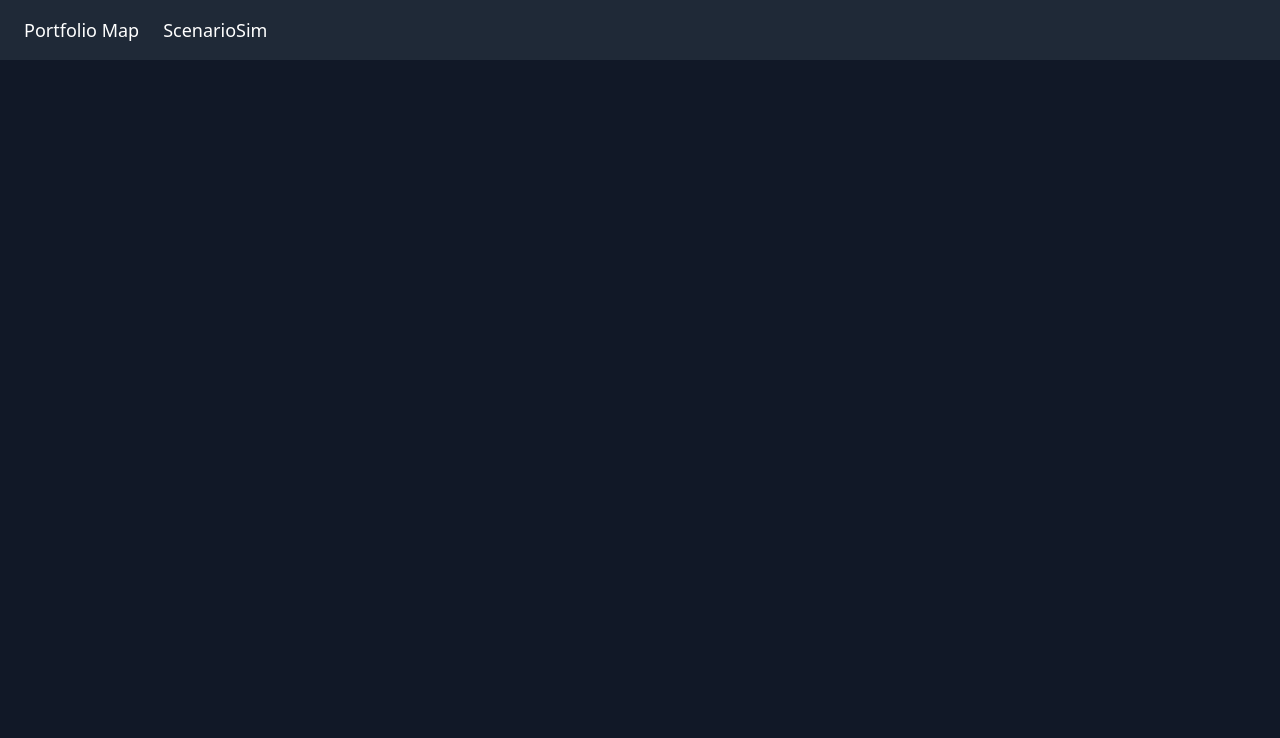
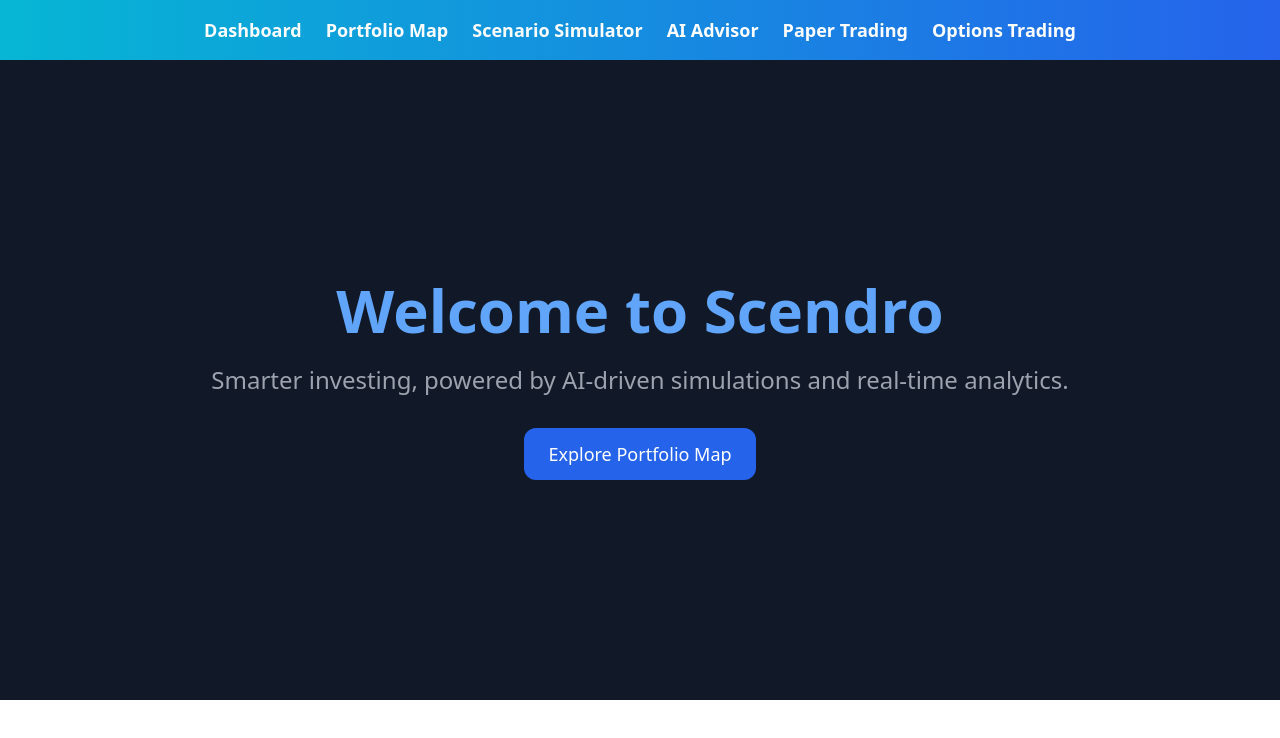
Before and after one commit to ShivamVashishtha/scendro-client, a React (Create React App) app: page / in a window 1280 px wide. Shown: the top 738 px of the page. Built offline with nearby package versions, Linux system fonts and the light colour scheme.

Commit message:
Sync latest updates

```diff
--- a/src/App.tsx
+++ b/src/App.tsx
@@ -6,16 +6,17 @@ import AIAdvisor from './pages/AIAdvisor';
 import PaperTrading from './pages/PaperTrading';
 import OptionsTrading from './pages/OptionsTrading';
 import { TradingProvider } from './context/TradingContext';
+import Navbar from './components/Navbar';
 
 function App() {
   return (
     <TradingProvider>
       <Router>
+        <Navbar />
         <Routes>
-          <Route path="/" element={<Dashboard />}>
-            <Route path="portfolio" element={<PortfolioMap />} />
-            <Route path="scenario" element={<ScenarioSim />} />
-          </Route>
+          <Route path="/" element={<Dashboard />} />
+          <Route path="/portfolio" element={<PortfolioMap />} />
+          <Route path="/scenario" element={<ScenarioSim />} />
           <Route path="/ai-advisor" element={<AIAdvisor />} />
           <Route path="/paper-trading" element={<PaperTrading />} />
           <Route path="/options" element={<OptionsTrading />} />
--- /dev/null
+++ b/src/components/Navbar.tsx
@@ -0,0 +1,14 @@
+import { Link } from 'react-router-dom';
+
+export default function Navbar() {
+  return (
+    <nav className="flex flex-wrap justify-center gap-6 p-4 bg-gradient-to-r from-cyan-500 to-blue-600 text-white font-semibold text-lg shadow-md">
+      <Link to="/" className="hover:underline">Dashboard</Link>
+      <Link to="/portfolio" className="hover:underline">Portfolio Map</Link>
+      <Link to="/scenario" className="hover:underline">Scenario Simulator</Link>
+      <Link to="/ai-advisor" className="hover:underline">AI Advisor</Link>
+      <Link to="/paper-trading" className="hover:underline">Paper Trading</Link>
+      <Link to="/options" className="hover:underline">Options Trading</Link>
+    </nav>
+  );
+}
--- a/src/pages/Dashboard.tsx
+++ b/src/pages/Dashboard.tsx
@@ -1,19 +1,15 @@
-import { Outlet, Link } from 'react-router-dom';
-
 export default function Dashboard() {
   return (
-    <div className="min-h-screen bg-gray-900 text-white">
-      <nav className="bg-gray-800 px-6 py-4 flex gap-6 text-lg font-medium">
-        <Link to="/portfolio" className="text-white hover:text-blue-400 transition">
-          Portfolio Map
-        </Link>
-        <Link to="/scenario" className="text-white hover:text-blue-400 transition">
-          ScenarioSim
-        </Link>
-      </nav>
-      <main className="p-6">
-        <Outlet />
-      </main>
+    <div className="flex flex-col items-center justify-center min-h-[80vh] text-center px-6 bg-gray-900 text-white">
+      <h1 className="text-4xl md:text-6xl font-bold mb-6 text-blue-400">
+        Welcome to Scendro
+      </h1>
+      <p className="text-lg md:text-2xl text-gray-400 mb-8">
+        Smarter investing, powered by AI-driven simulations and real-time analytics.
+      </p>
+      <a href="/portfolio" className="bg-blue-600 hover:bg-blue-700 text-white px-6 py-3 rounded-xl text-lg transition">
+        Explore Portfolio Map
+      </a>
     </div>
   );
 }
```
Also changed, not shown: 1 other file (tests, documents, lock files or other folders).
